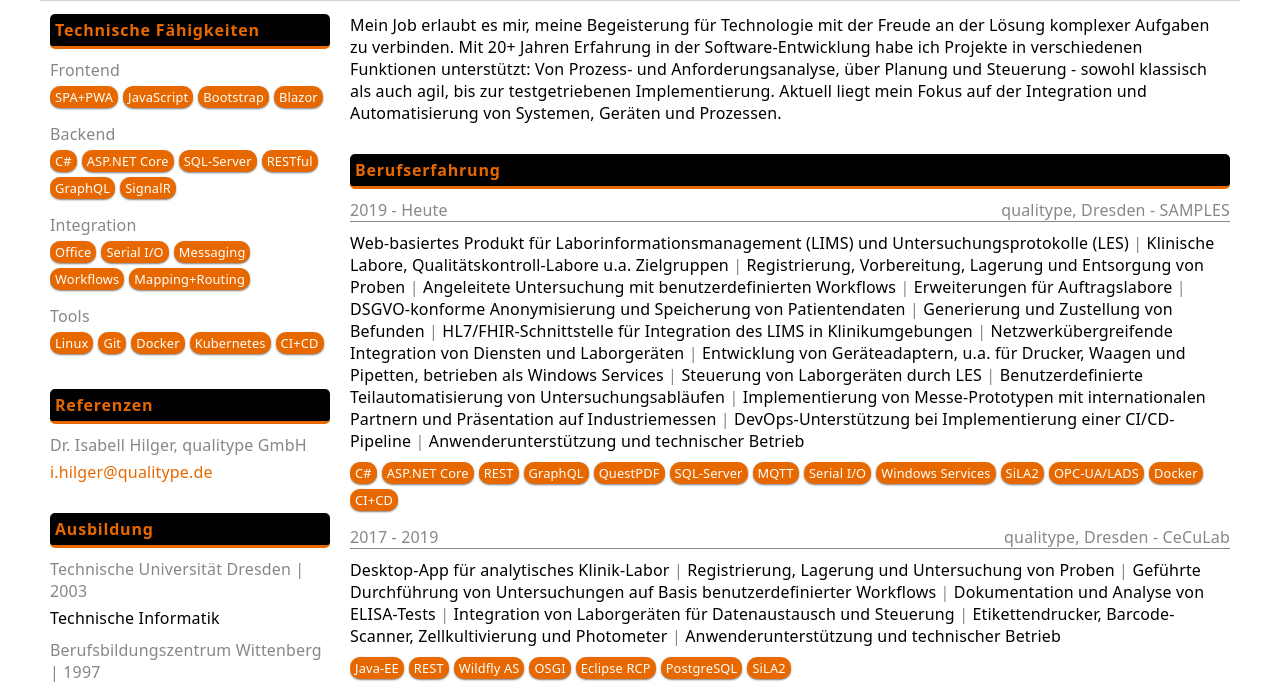
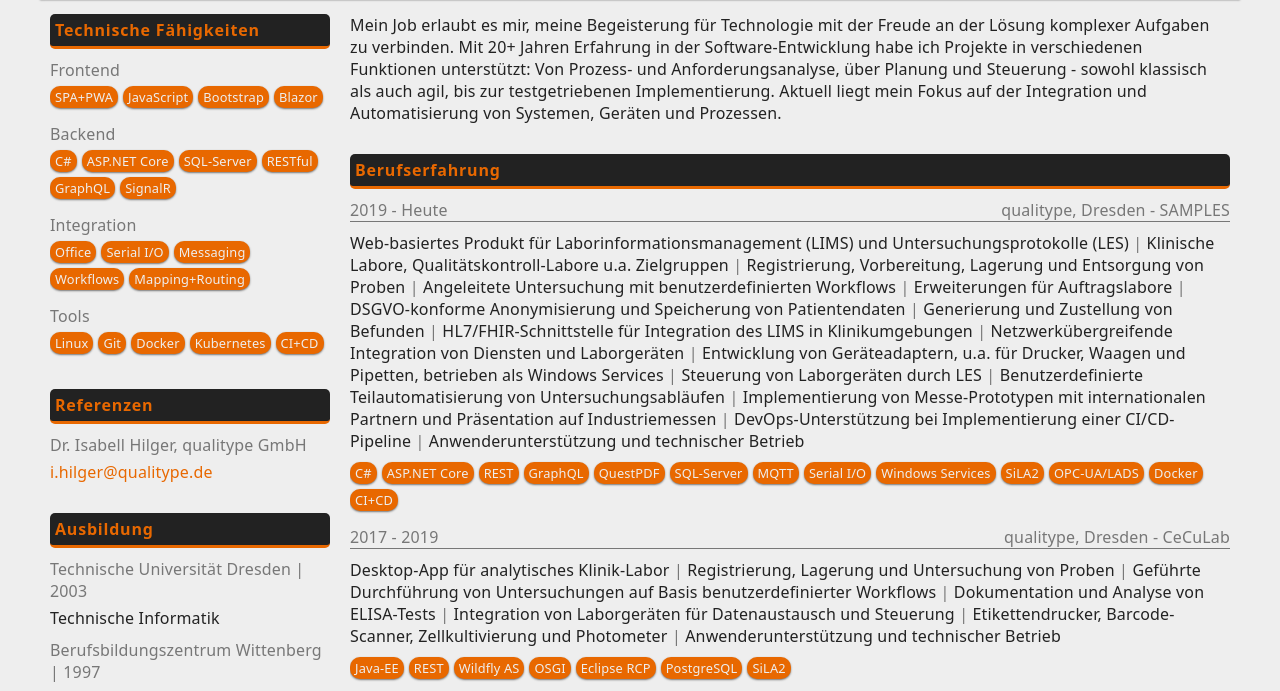
Before and after one commit to RonnyDeuse/ronnydeuse.github.io, a website built with Vite: page index.html in a window 1280 px wide. Shown: the part 141-832 px from the top of the page. Built offline with nearby package versions, Linux system fonts and the light colour scheme.

Commit message:
less contrastful colors

```diff
--- a/src/main.css
+++ b/src/main.css
@@ -3,10 +3,10 @@
  */
 
 :root {
-    --color-1: #000000;
-    --color-2: #ffffff;
+    --color-1: #222;
+    --color-2: #eee;
     --color-3: #e86800;
-    --color-4: #878787;
+    --color-4: #777;
     --spacing-lg: 10px;
     --spacing-sm: 5px;
     --shadow-bg: 0px 1px 4px rgba(0, 0, 0, 0.75);
```
